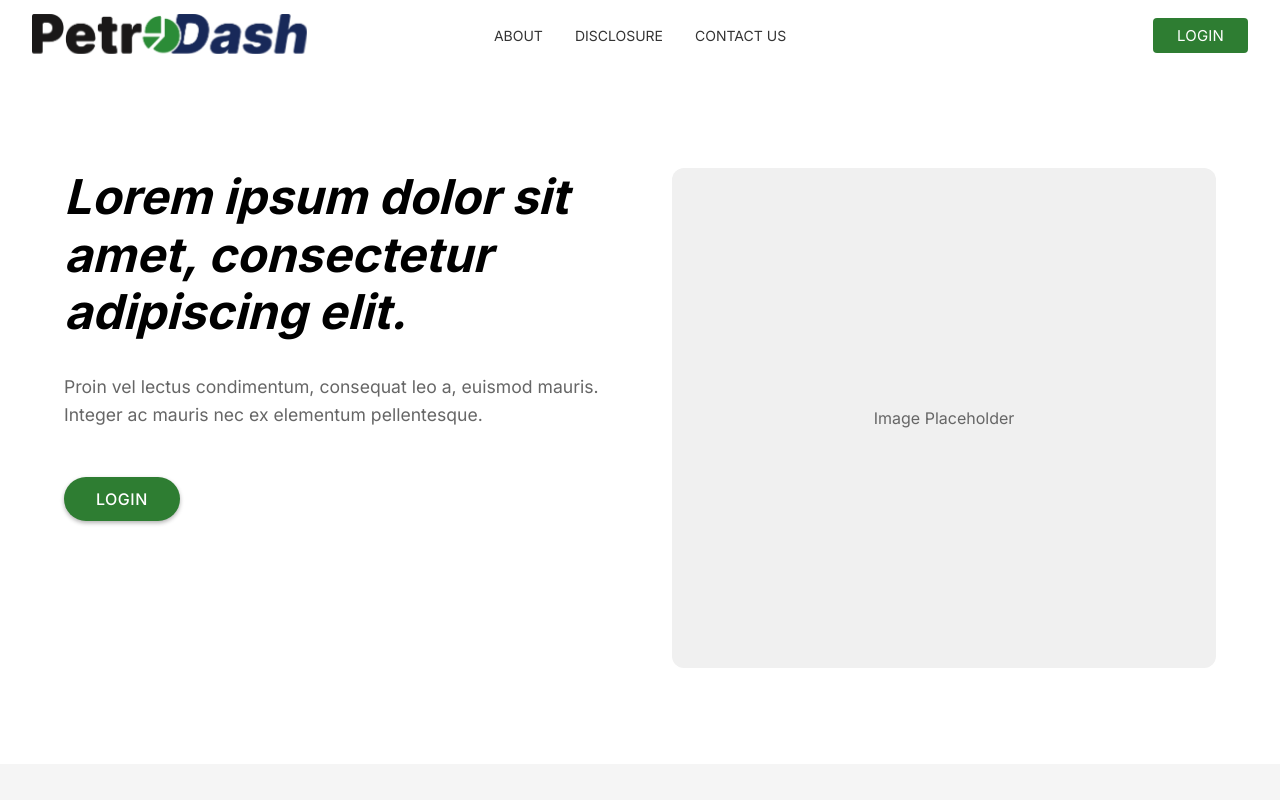
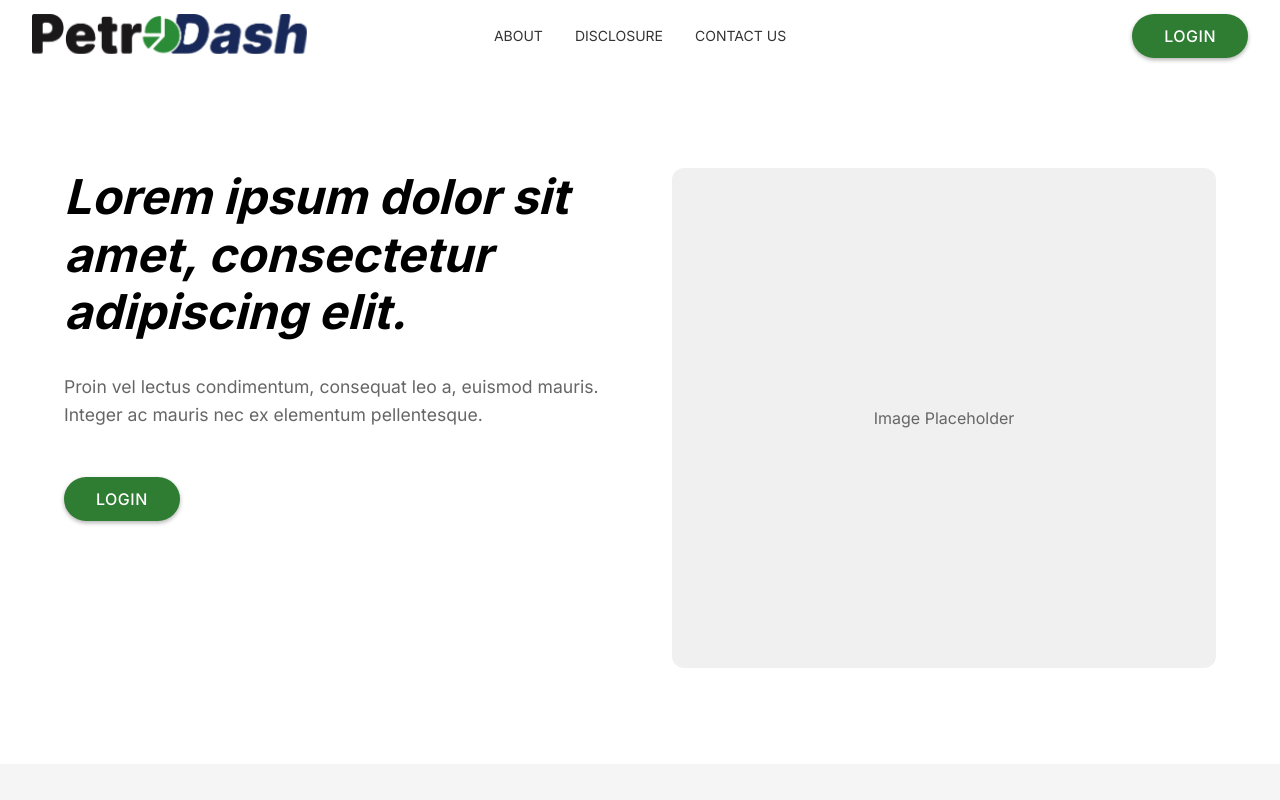
Before and after one commit to ThatOneLeaf/PetroDash-WEB, a React (Vite) app: page / in a window 1280 px wide. Shown: the top 800 px of the page. Built offline with nearby package versions, Linux system fonts and the light colour scheme.

Commit message:
navbar login btn

```diff
--- a/src/components/Navbar.jsx
+++ b/src/components/Navbar.jsx
@@ -1,5 +1,7 @@
 import { Link } from 'react-router-dom';
 import { useState, useEffect } from 'react';
+import Modal from '../components/modal';
+import LoginPage from '../pages/Login_page/Login_page';
 
 function Navbar({
   isSticky = false,
@@ -8,6 +10,7 @@ function Navbar({
   onContactClick
 }) {
   const [scrolled, setScrolled] = useState(false);
+  const [isNavbarLogin, setLoginModal] = useState(false);
 
   useEffect(() => {
     if (!isSticky) return;
@@ -24,6 +27,10 @@ function Navbar({
     window.addEventListener('scroll', handleScroll);
     return () => window.removeEventListener('scroll', handleScroll);
   }, [isSticky]);
+
+  const toggleModal = () => {
+    setLoginModal(!isNavbarLogin);
+  };
 
   // Animation styles
   const navAnimStyle = isSticky
@@ -149,24 +156,31 @@ function Navbar({
             </button>
           </div>
 
-          <Link to="/login">
-            <button style={{
+          <button style={{
               backgroundColor: '#2E7D32',
               color: 'white',
-              padding: '8px 24px',
+              padding: '12px 32px',
               border: 'none',
-              borderRadius: '4px',
+              borderRadius: '100px',
               cursor: 'pointer',
               fontFamily: 'Inter',
-              fontSize: '15px',
-              fontWeight: 'medium',
-              letterSpacing: '0.17px',
+              fontWeight: '500',
+              fontSize: '16px',
               textTransform: 'uppercase',
-              transition: 'background 0.2s'
-            }}>
-              LOGIN
-            </button>
-          </Link>
+              letterSpacing: '0.5px',
+              boxSizing: 'border-box',
+              boxShadow: '0 2px 4px rgba(0,0,0,0.3)'
+            }}
+            onClick={toggleModal}
+            >
+            LOGIN
+          </button>
+
+        {isNavbarLogin && (
+          <Modal onClose={toggleModal}>
+            <LoginPage />
+          </Modal>
+        )}
         </nav>
       </div>
     </>
--- a/src/pages/Landing.jsx
+++ b/src/pages/Landing.jsx
@@ -23,7 +23,6 @@ function Landing() {
 
 const toggleModal = () => {
     setLoginModal(!isLoginModal);
-    console.log("hi");
   };
 
   return (
```
